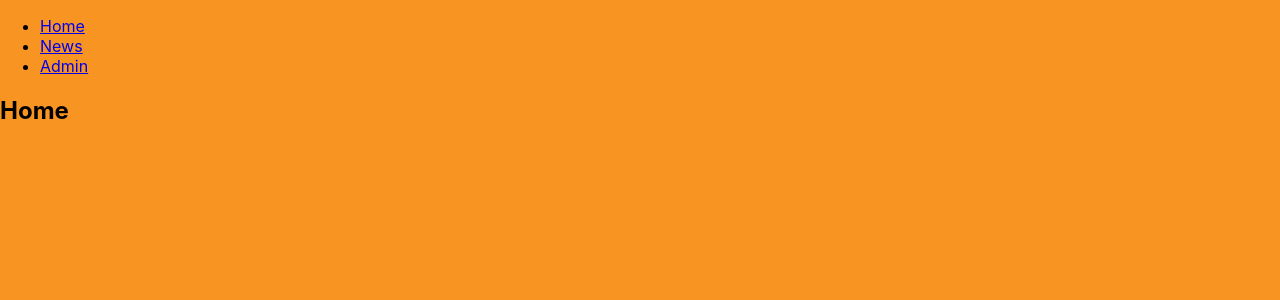
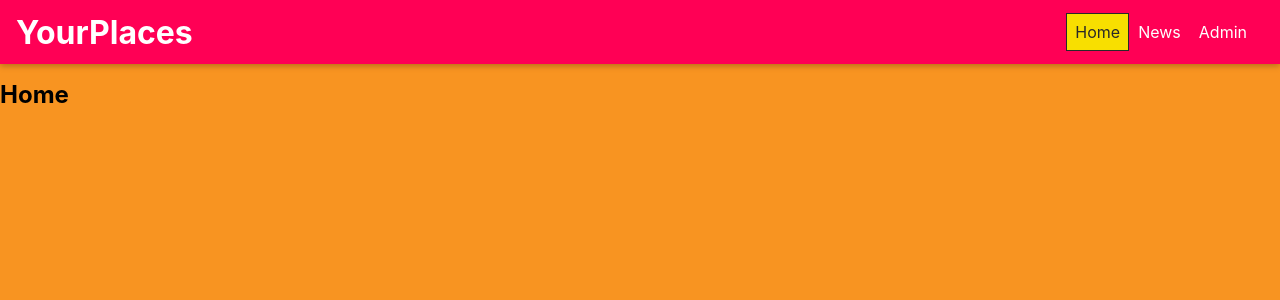
Before and after one commit to jalezi/mimiWeb, a React (Create React App) app in the folder frontend/: page / in a window 1280 px wide. Shown: the top 300 px of the page. Built offline with nearby package versions, Linux system fonts and the light colour scheme.

Commit message:
add nav - from udemy - mern full stack - max swarzmuller

```diff
--- a/frontend/public/index.html
+++ b/frontend/public/index.html
@@ -32,6 +32,7 @@
   </head>
   <body>
     <noscript>You need to enable JavaScript to run this app.</noscript>
+    <div id="drawer-hook"></div>
     <div id="root"></div>
     <!--
       This HTML file is a template.
--- a/frontend/src/App.js
+++ b/frontend/src/App.js
@@ -4,27 +4,12 @@
 
 import News from './news/pages/News';
 import Admin from './admin/pages/Admin';
+import MainNavigation from './shared/components/Navigation/MainNavigation';
 
 const App = () => {
-  return (
-    <Router>
-      <div>
-        <nav>
-          <ul>
-            <li>
-              <Link to="/">Home</Link>
-            </li>
-            <li>
-              <Link to="/news">News</Link>
-            </li>
-            <li>
-              <Link to="/admin">Admin</Link>
-            </li>
-          </ul>
-        </nav>
-
-        {/* A <Switch> looks through its children <Route>s and
-            renders the first one that matches the current URL. */}
+  /* A <Switch> looks through its children <Route>s and
+            renders the first one that matches the current URL. */
+  let routes = (
     <Switch>
       <Route path="/news">
         <News />
@@ -36,7 +21,11 @@
         <Home />
       </Route>
     </Switch>
-      </div>
+  );
+  return (
+    <Router>
+      <MainNavigation />
+      <main>{routes}</main>
     </Router>
   );
 };
--- a/frontend/src/index.css
+++ b/frontend/src/index.css
@@ -1,3 +1,7 @@
+* {
+  box-sizing: border-box;
+}
+
 html {
   font-family: 'Roboto', sans-serif;
 }
@@ -13,10 +17,6 @@
 code {
   font-family: source-code-pro, Menlo, Monaco, Consolas, 'Courier New',
     monospace;
-}
-
-* {
-  box-sizing: border-box;
 }
 
 .slide-in-left-enter {
--- /dev/null
+++ b/frontend/src/shared/components/Navigation/MainHeader.css
@@ -0,0 +1,23 @@
+.main-header {
+  width: 100%;
+  height: 4rem;
+  display: flex;
+  align-items: center;
+  position: fixed;
+  top: 0;
+  left: 0;
+  background: #ff0055;
+  box-shadow: 0 2px 6px rgba(0, 0, 0, 0.26);
+  padding: 0 1rem;
+  z-index: 5;
+}
+
+main {
+  margin-top: 5rem;
+}
+
+@media (min-width: 768px) {
+  .main-header {
+    justify-content: space-between;
+  }
+}
--- /dev/null
+++ b/frontend/src/shared/components/Navigation/MainHeader.js
@@ -0,0 +1,9 @@
+import React from 'react';
+
+import './MainHeader.css';
+
+const MainHeader = props => {
+  return <header className="main-header">{props.children}</header>;
+};
+
+export default MainHeader;
--- /dev/null
+++ b/frontend/src/shared/components/Navigation/MainNavigation.css
@@ -0,0 +1,45 @@
+.main-navigation__menu-btn {
+  width: 3rem;
+  height: 3rem;
+  background: transparent;
+  border: none;
+  display: flex;
+  flex-direction: column;
+  justify-content: space-around;
+  margin-right: 2rem;
+  cursor: pointer;
+}
+
+.main-navigation__menu-btn span {
+  display: block;
+  width: 3rem;
+  height: 2.5px;
+  background: white;
+}
+
+.main-navigation__title {
+  color: white;
+}
+
+.main-navigation__title a {
+  text-decoration: none;
+  color: white;
+}
+
+.main-navigation__header-nav {
+  display: none;
+}
+
+.main-navigation__drawer-nav {
+  height: 100%;
+}
+
+@media (min-width: 768px) {
+  .main-navigation__menu-btn {
+    display: none;
+  }
+
+  .main-navigation__header-nav {
+    display: block;
+  }
+}
--- /dev/null
+++ b/frontend/src/shared/components/Navigation/MainNavigation.js
@@ -0,0 +1,49 @@
+import React, { useState } from 'react';
+import { Link } from 'react-router-dom';
+
+import MainHeader from './MainHeader';
+import NavLinks from './NavLinks';
+import SideDrawer from './SideDrawer';
+// import Backdrop from '../UIElements/Backdrop';
+import './MainNavigation.css';
+
+const MainNavigation = props => {
+  const [drawerIsOpen, setDrawerIsOpen] = useState(false);
+
+  const openDrawerHandler = () => {
+    setDrawerIsOpen(true);
+  };
+
+  const closeDrawerHandler = () => {
+    setDrawerIsOpen(false);
+  };
+
+  return (
+    <React.Fragment>
+      {/* {drawerIsOpen && <Backdrop onClick={closeDrawerHandler} />} */}
+      <SideDrawer show={drawerIsOpen} onClick={closeDrawerHandler}>
+        <nav className="main-navigation__drawer-nav">
+          <NavLinks />
+        </nav>
+      </SideDrawer>
+
+      <MainHeader>
+        <button
+          className="main-navigation__menu-btn"
+          onClick={openDrawerHandler}>
+          <span />
+          <span />
+          <span />
+        </button>
+        <h1 className="main-navigation__title">
+          <Link to="/">YourPlaces</Link>
+        </h1>
+        <nav className="main-navigation__header-nav">
+          <NavLinks />
+        </nav>
+      </MainHeader>
+    </React.Fragment>
+  );
+};
+
+export default MainNavigation;
--- /dev/null
+++ b/frontend/src/shared/components/Navigation/NavLinks.css
@@ -0,0 +1,76 @@
+.nav-links {
+  list-style: none;
+  margin: 0;
+  padding: 0;
+  width: 100%;
+  height: 100%;
+  display: flex;
+  flex-direction: column;
+  justify-content: center;
+  align-items: center;
+}
+
+.nav-links li {
+  margin: 1rem;
+}
+
+.nav-links a {
+  border: 1px solid transparent;
+  color: #292929;
+  text-decoration: none;
+  padding: 0.5rem;
+}
+
+.nav-links a:hover,
+.nav-links a:active,
+.nav-links a.active {
+  background: #f8df00;
+  border-color: #292929;
+  color: #292929;
+}
+
+.nav-links button {
+  cursor: pointer;
+  border: 1px solid #292929;
+  color: #292929;
+  background: transparent;
+  padding: 0.5rem;
+  font: inherit;
+}
+
+.nav-links button:focus {
+  outline: none;
+}
+
+.nav-links button:hover,
+.nav-links button:active {
+  background: #292929;
+  color: white;
+}
+
+@media (min-width: 768px) {
+  .nav-links {
+    flex-direction: row;
+  }
+
+  .nav-links li {
+    margin: 0 0.5rem;
+  }
+
+  .nav-links a {
+    color: white;
+    text-decoration: none;
+  }
+
+  .nav-links button {
+    border: 1px solid white;
+    color: white;
+    background: transparent;
+  }
+
+  .nav-links button:hover,
+  .nav-links button:active {
+    background: #f8df00;
+    color: #292929;
+  }
+}
--- /dev/null
+++ b/frontend/src/shared/components/Navigation/NavLinks.js
@@ -0,0 +1,20 @@
+import React, { useContext } from 'react';
+import { NavLink } from 'react-router-dom';
+
+import './NavLinks.css';
+
+const NavLinks = props => {
+  return (
+    <ul className="nav-links">
+      <li>
+        <NavLink to="/" exact>
+          Home
+        </NavLink>
+        <NavLink to="/news">News</NavLink>
+        <NavLink to="/admin">Admin</NavLink>
+      </li>
+    </ul>
+  );
+};
+
+export default NavLinks;
--- /dev/null
+++ b/frontend/src/shared/components/Navigation/SideDrawer.css
@@ -0,0 +1,10 @@
+.side-drawer {
+  position: fixed;
+  left: 0;
+  top: 0;
+  z-index: 100;
+  height: 100vh;
+  width: 70%;
+  background: white;
+  box-shadow: 0 2px 8px rgba(0, 0, 0, 0.26);
+}
--- /dev/null
+++ b/frontend/src/shared/components/Navigation/SideDrawer.js
@@ -0,0 +1,24 @@
+import React from 'react';
+import ReactDOM from 'react-dom';
+import { CSSTransition } from 'react-transition-group';
+
+import './SideDrawer.css';
+
+const SideDrawer = props => {
+  const content = (
+    <CSSTransition
+      in={props.show}
+      timeout={200}
+      classNames="slide-in-left"
+      mountOnEnter
+      unmountOnExit>
+      <aside className="side-drawer" onClick={props.onClick}>
+        {props.children}
+      </aside>
+    </CSSTransition>
+  );
+
+  return ReactDOM.createPortal(content, document.getElementById('drawer-hook'));
+};
+
+export default SideDrawer;
```
Lines whose indentation alone changed are shown as unchanged.
